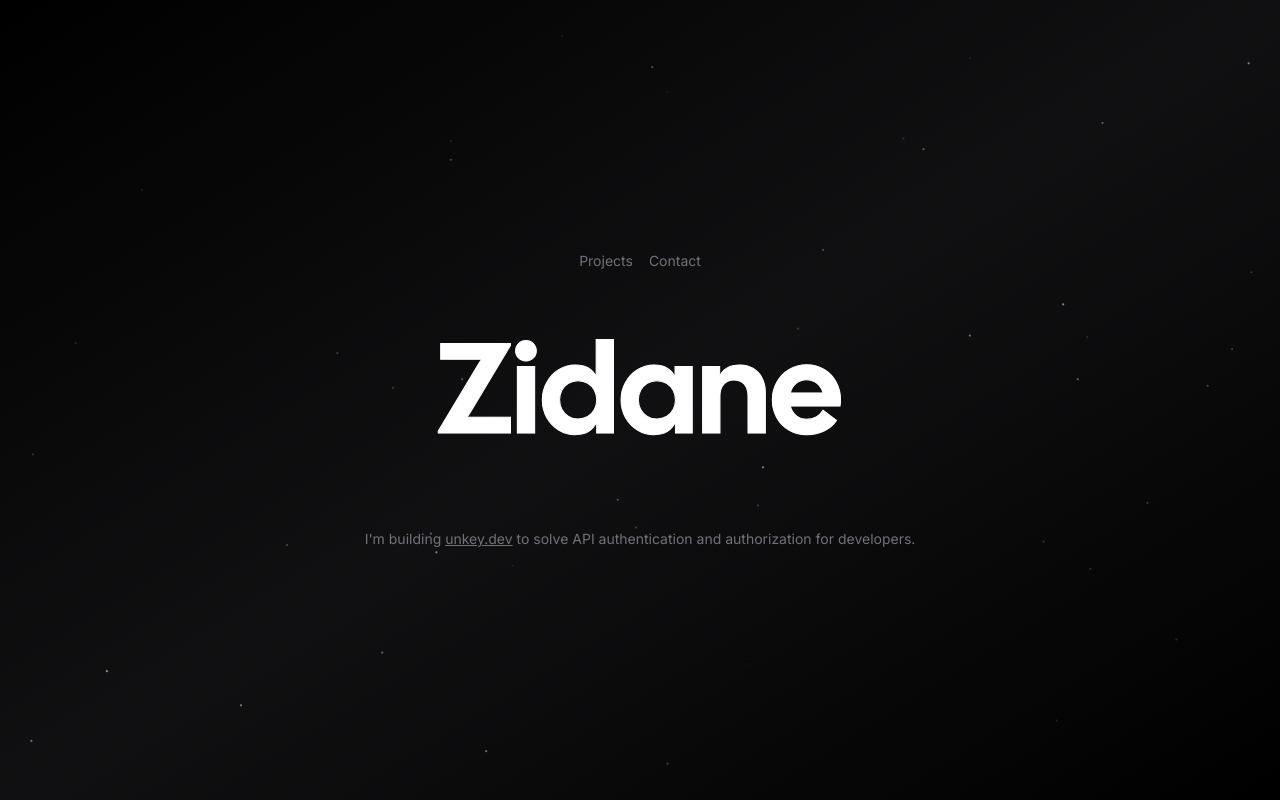
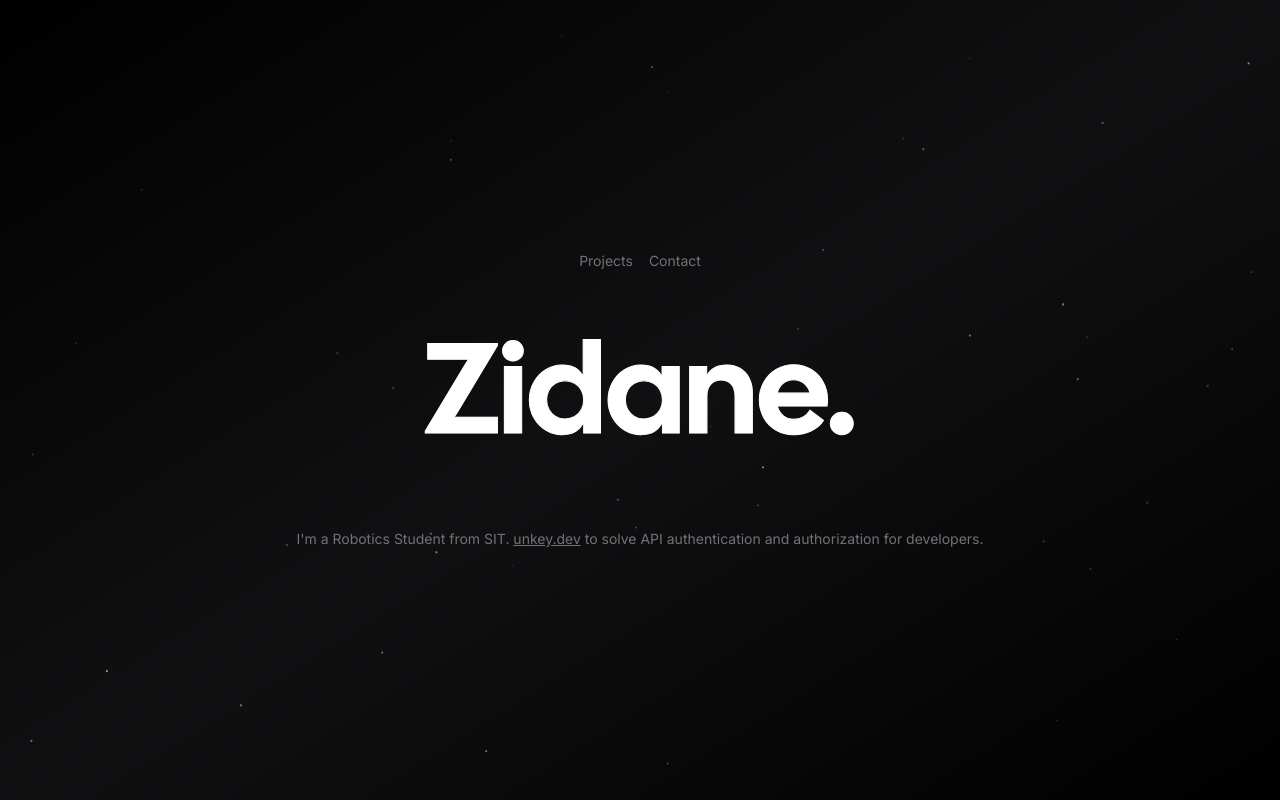
Before and after one commit to Zidamari/eportfolio-zidamari, a Next.js app: page / in a window 1280 px wide. Built offline with nearby package versions, Linux system fonts and the light colour scheme; no server answers; what tailwindcss-debug-screens would draw is missing.

Commit message:
Update page.tsx

```diff
--- a/app/page.tsx
+++ b/app/page.tsx
@@ -29,13 +29,13 @@ export default function Home() {
         quantity={100}
       />
       <h1 className="z-10 text-4xl text-transparent duration-1000 bg-white cursor-default text-edge-outline animate-title font-display sm:text-6xl md:text-9xl whitespace-nowrap bg-clip-text ">
-        Zidane
+        Zidane.
       </h1>
 
       <div className="hidden w-screen h-px animate-glow md:block animate-fade-right bg-gradient-to-r from-zinc-300/0 via-zinc-300/50 to-zinc-300/0" />
       <div className="my-16 text-center animate-fade-in">
         <h2 className="text-sm text-zinc-500 ">
-          I'm building{" "}
+          I'm a Robotics Student from SIT. {" "}
           <Link
             target="_blank"
             href="https://unkey.dev"
```
